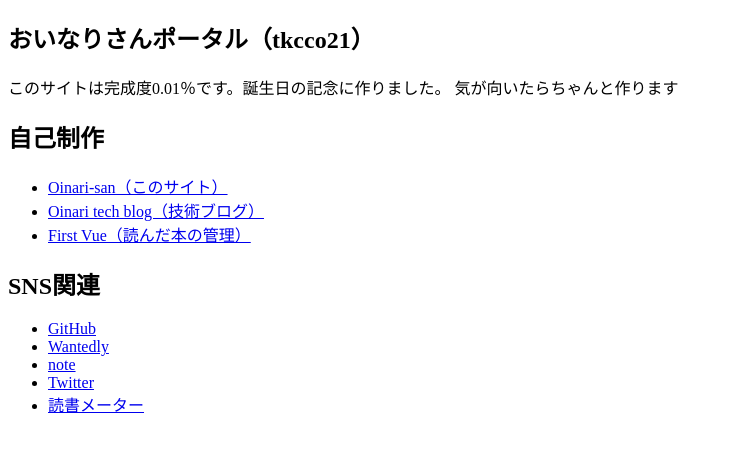
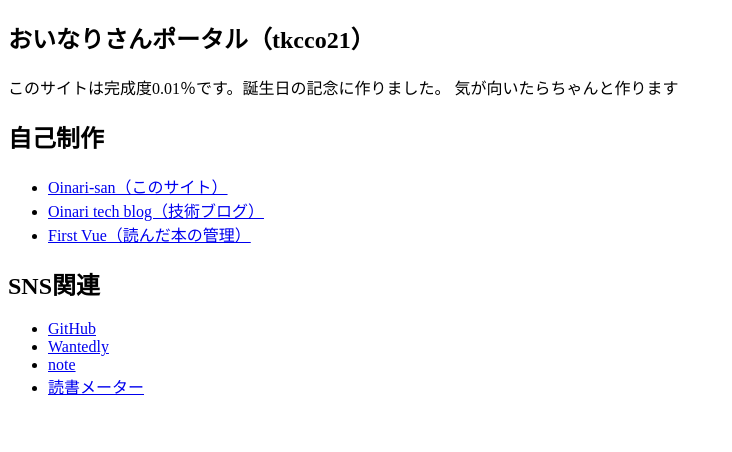
Before and after one commit to tkcco21/Oinari-san, a plain HTML site: page index.html in a window 1280 px wide. Shown: the whole page, without its empty margins (0-732 px from the left). Drawn offline with Linux system fonts and the light colour scheme.

Commit message:
delete link to twitter

```diff
--- a/index.html
+++ b/index.html
@@ -48,9 +48,6 @@
             <a href="https://note.com/tkcco21" target="_blank" rel="noopener noreferrer">note</a>
           </li>
           <li>
-            <a href="https://twitter.com/tkcco21" target="_blank" rel="noopener noreferrer">Twitter</a>
-          </li>
-          <li>
             <a href="https://bookmeter.com/users/1134488" target="_blank" rel="noopener noreferrer">読書メーター</a>
           </li>
         </ul>
```
